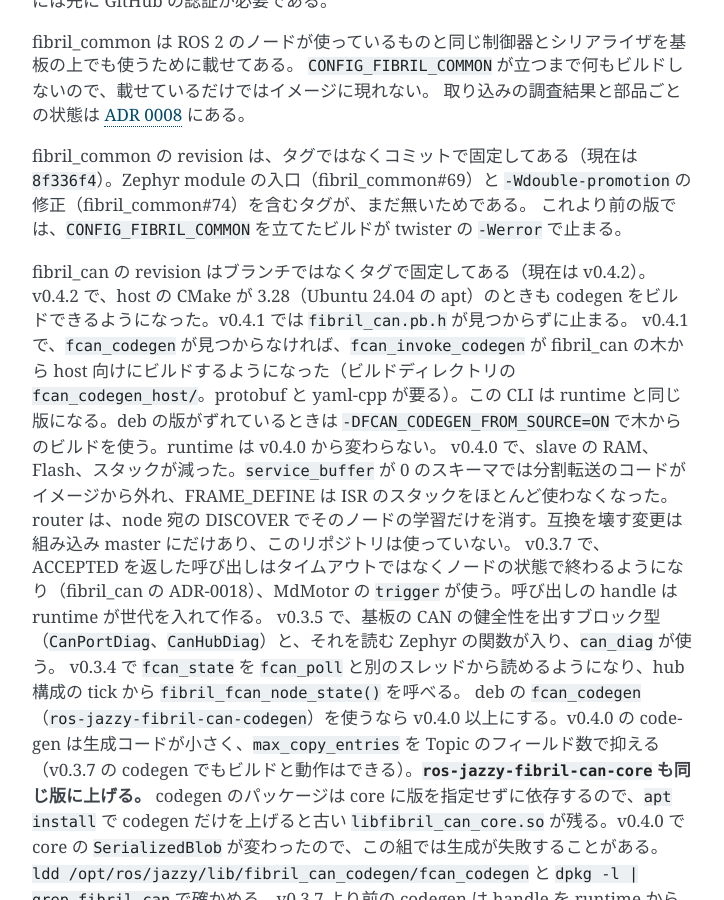
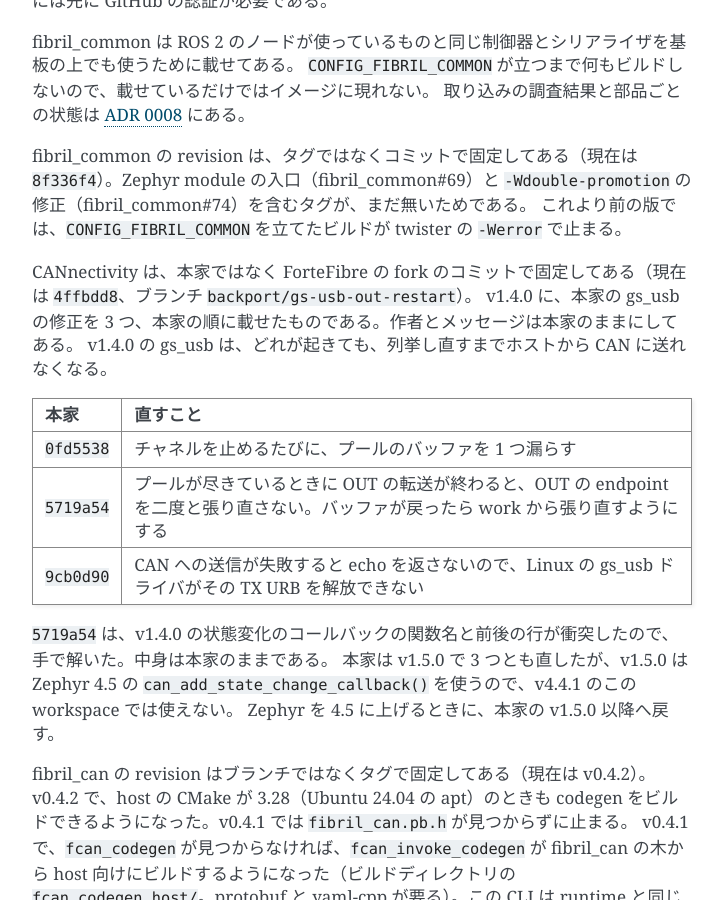
Before and after one commit to ForteFibre/fibril_zephyr, a Sphinx documentation site: the page built from doc/overview.md, in a window 1280 px wide and 900 px high, scrolled down 884 px. Shown: the whole window, without its empty margins (388-1112 px from the left). Built offline with Sphinx 7.4.7, drawn with Linux system fonts in a browser that asks for light colours.

Commit message:
fix(west): CANnectivity を本家の gs_usb の修正のバックポートに固定する (#50)
* fix(west): CANnectivity を本家 5719a54 のバックポートに固定する

CANnectivity v1.4.0 の gs_usb は、ホストが RX を読むのが遅いとバッファの
プールが尽き、OUT の endpoint を張り直せないまま諦める。列挙し直すまで
ホストから送れなくなる（cansend が "No buffer space available"）。

本家は v1.5.0 の 5719a54 で直したが、v1.5.0 は Zephyr 4.5 の
can_add_state_change_callback() を使うので、v4.4.1 のこの workspace では
使えない。Zephyr 4.5 に上げると fibril_can の CAN ドライバも直す必要が
あるため、版は上げず、v1.4.0 に 5719a54 だけを載せた ForteFibre の fork
（backport/gs-usb-out-restart）のコミットに固定する。

twister -T app -T apps --integration の 15 構成と
samples/lib/fibril_can/hub_gs_usb_self は、v1.4.0 のときと同じく通る。

Co-Authored-By: Claude Opus 5.5 <noreply@anthropic.com>

* fix(west): CANnectivity の fork に gs_usb の修正をあと 2 つ載せる

5719a54 だけでは、ホストから送れなくなる原因が残る。CAN への送信が失敗
すると echo を返さず、Linux の gs_usb ドライバがその TX URB を解放できない
（9cb0d90）。チャネルを止めるたびにプールのバッファが 1 つ漏れ、5719a54 が
待つバッファが減る（0fd5538）。どちらも v1.5.0 で直っていて、Zephyr 4.5 の
API には依存しない。

fork の backport/gs-usb-out-restart を、本家の順（0fd5538、5719a54、
9cb0d90）の 3 コミットに積み直し、そのコミットに固定する。twister の
app と apps の 15 構成と hub_gs_usb_self は、失敗も警告も無く通る。

Co-Authored-By: Claude Opus 5.5 <noreply@anthropic.com>

---------

Co-authored-by: Claude Opus 5.5 <noreply@anthropic.com>

```diff
--- a/doc/overview.md
+++ b/doc/overview.md
@@ -38,6 +38,20 @@ fibril_common は ROS 2 のノードが使っているものと同じ制御器
 
 fibril_common の revision は、タグではなくコミットで固定してある（現在は `8f336f4`）。Zephyr module の入口（fibril_common#69）と `-Wdouble-promotion` の修正（fibril_common#74）を含むタグが、まだ無いためである。
 これより前の版では、`CONFIG_FIBRIL_COMMON` を立てたビルドが twister の `-Werror` で止まる。
+
+CANnectivity は、本家ではなく ForteFibre の fork のコミットで固定してある（現在は `4ffbdd8`、ブランチ `backport/gs-usb-out-restart`）。
+v1.4.0 に、本家の gs_usb の修正を 3 つ、本家の順に載せたものである。作者とメッセージは本家のままにしてある。
+v1.4.0 の gs_usb は、どれが起きても、列挙し直すまでホストから CAN に送れなくなる。
+
+| 本家 | 直すこと |
+|---|---|
+| `0fd5538` | チャネルを止めるたびに、プールのバッファを 1 つ漏らす |
+| `5719a54` | プールが尽きているときに OUT の転送が終わると、OUT の endpoint を二度と張り直さない。バッファが戻ったら work から張り直すようにする |
+| `9cb0d90` | CAN への送信が失敗すると echo を返さないので、Linux の gs_usb ドライバがその TX URB を解放できない |
+
+`5719a54` は、v1.4.0 の状態変化のコールバックの関数名と前後の行が衝突したので、手で解いた。中身は本家のままである。
+本家は v1.5.0 で 3 つとも直したが、v1.5.0 は Zephyr 4.5 の `can_add_state_change_callback()` を使うので、v4.4.1 のこの workspace では使えない。
+Zephyr を 4.5 に上げるときに、本家の v1.5.0 以降へ戻す。
 
 fibril_can の revision はブランチではなくタグで固定してある（現在は v0.4.2）。
 v0.4.2 で、host の CMake が 3.28（Ubuntu 24.04 の apt）のときも codegen をビルドできるようになった。v0.4.1 では `fibril_can.pb.h` が見つからずに止まる。
```
Also changed, not shown: west.yml (+13 -2 lines).
